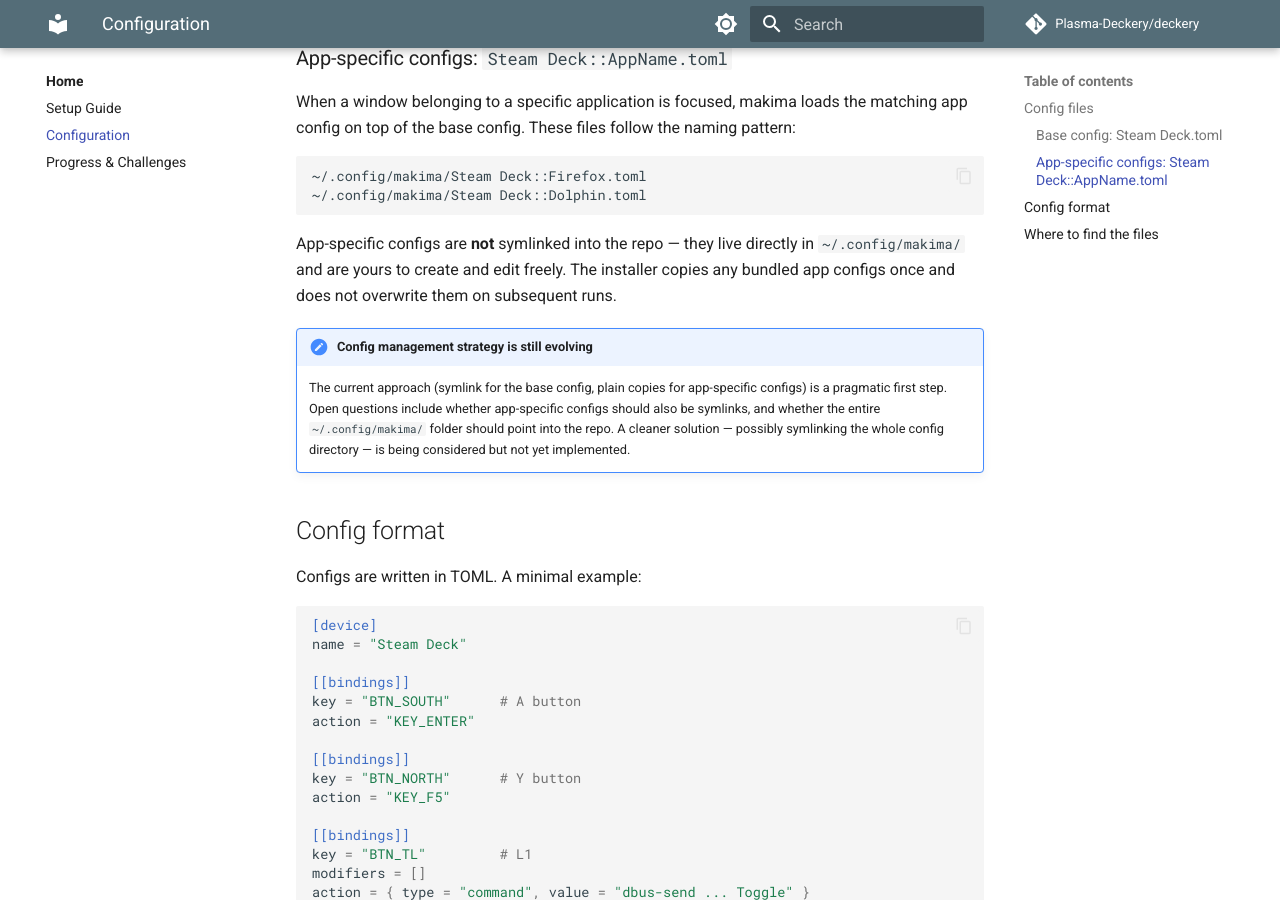
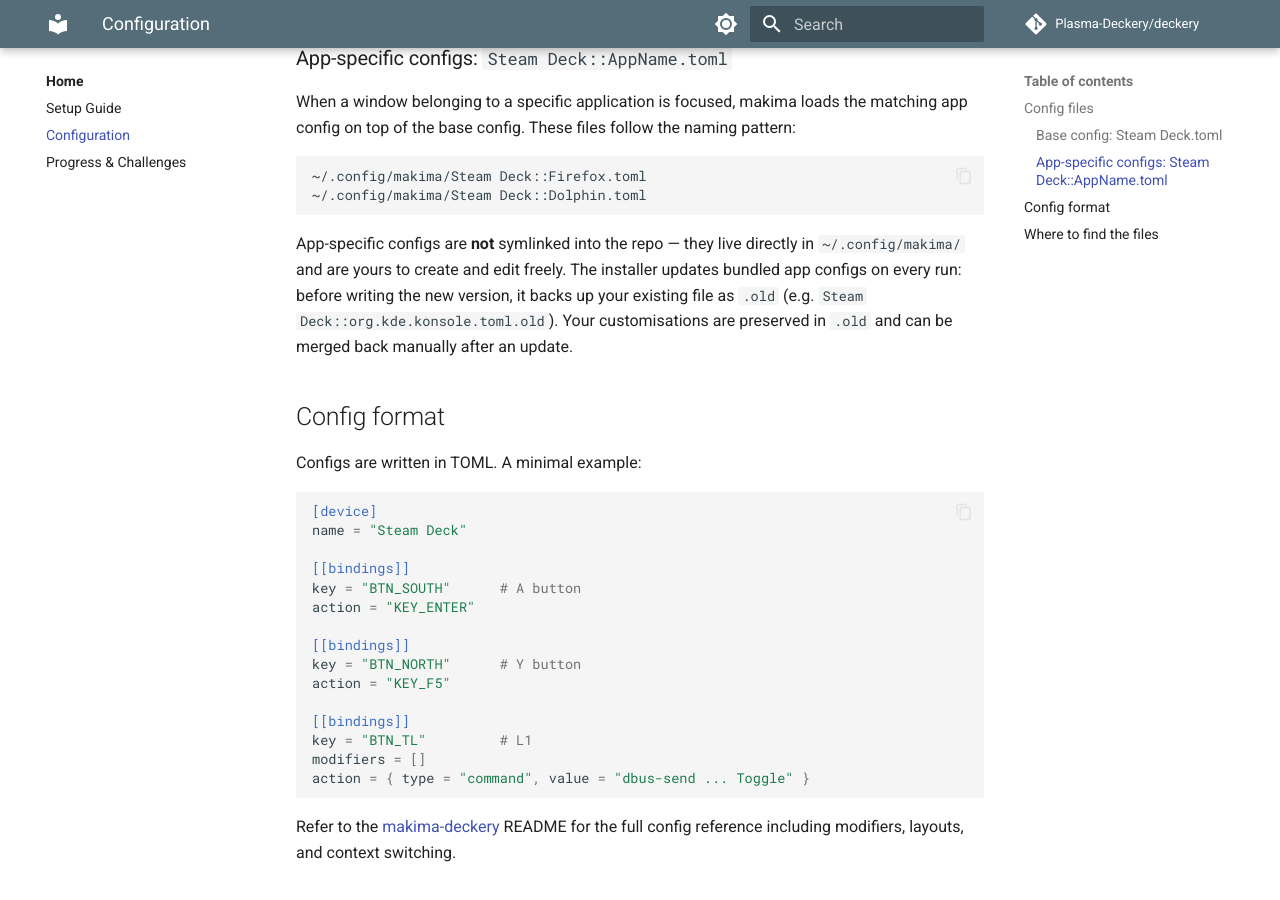
Before and after one commit to Plasma-Deckery/deckery, an MkDocs documentation site: the page built from docs/configuration.md, in a window 1280 px wide and 900 px high, scrolled down 810 px. Built offline with MkDocs 1.6.1 and Material for MkDocs 9.7.7, drawn with Linux system fonts in a browser that asks for light colours; comment, search, counter and statistics services are not loaded.

Commit message:
docs: update config install behavior — backup to .old on every update

````diff
--- a/docs/configuration.md
+++ b/docs/configuration.md
@@ -29,10 +29,7 @@
 ~/.config/makima/Steam Deck::Dolphin.toml
 ```
 
-App-specific configs are **not** symlinked into the repo — they live directly in `~/.config/makima/` and are yours to create and edit freely. The installer copies any bundled app configs once and does not overwrite them on subsequent runs.
-
-!!! note "Config management strategy is still evolving"
-    The current approach (symlink for the base config, plain copies for app-specific configs) is a pragmatic first step. Open questions include whether app-specific configs should also be symlinks, and whether the entire `~/.config/makima/` folder should point into the repo. A cleaner solution — possibly symlinking the whole config directory — is being considered but not yet implemented.
+App-specific configs are **not** symlinked into the repo — they live directly in `~/.config/makima/` and are yours to create and edit freely. The installer updates bundled app configs on every run: before writing the new version, it backs up your existing file as `.old` (e.g. `Steam Deck::org.kde.konsole.toml.old`). Your customisations are preserved in `.old` and can be merged back manually after an update.
 
 ## Config format
 
````
Also changed, not shown: docs/reference/installer-script.md (+1 -1 lines).
